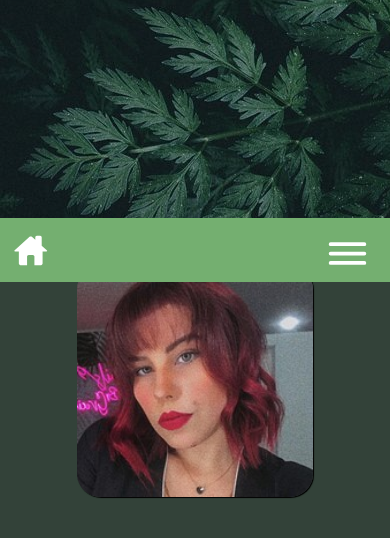
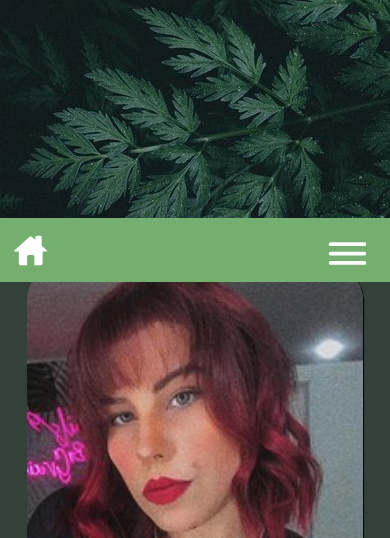
Before and after one commit to DasigoSZK/PF-Szkamarda, a plain HTML site: page index.html in a window 390 px wide. Shown: the part 562-1100 px from the top of the page. Drawn offline with nearby package versions, Linux system fonts and the light colour scheme.

Commit message:
Cambiando la etiqueta picture del index por imgs responsive

```diff
--- a/index.html
+++ b/index.html
@@ -79,11 +79,9 @@
     </section>
     <section class="section-cards">
       <article id="grecia" class="gx-0 row justify-content-center container-index card-grecia">
-        <div class="col-sm-12 col-xl-6 gx-0 row justify-content-xl-end">
-          <picture class="pb-5 pd-xl-0 d-flex justify-content-center large-picture d-xl-block">
-            <source srcset="./assets/grecia-lg.jpg" media="(min-width: 1200px)">
-            <img src="./assets/grecia-sm.jpg" alt="Foto de manicurista">
-          </picture>
+        <div class="col-sm-12 col-xl-6 gx-0 row justify-content-center justify-content-xl-end">
+          <img class="card-picture" src="./assets/grecia-lg.jpg" alt="Foto de la manicurista de MG">
+          <img class="card-picture--small" src="./assets/grecia-sm.jpg" alt="Foto de la manicurista de MG">
         </div>
         <div class="text-center text-xl-start col-sm-12 col-xl-6">
           <div class="mb-4 d-flex justify-content-center">
@@ -103,11 +101,9 @@
         </div>
       </article>
       <article id="marina" class="gx-0 row justify-content-center container-index card-marina">
-        <div class="col-sm-12 col-xl-6 gx-0 row justify-content-xl-end">
-          <picture class="pb-5 pd-xl-0 d-flex justify-content-center large-picture d-xl-block">
-            <source srcset="./assets/marina-lg-cut.jpg" media="(min-width: 1200px)">
-            <img src="./assets/marina-sm.jpg" alt="Foto de manicurista">
-          </picture>
+        <div class="col-sm-12 col-xl-6 gx-0 row justify-content-center justify-content-xl-end">
+          <img class="card-picture" src="./assets/marina-lg-cut.jpg" alt="Foto de la peluquera de MG">
+          <img class="card-picture--small" src="./assets/marina-sm.jpg" alt="Foto de la peluquera de MG">
         </div>
         <div class="text-center text-xl-start col-sm-12 col-xl-6">
           <div class="mb-4 d-flex justify-content-center">
--- a/scss/site-styles/_index.scss
+++ b/scss/site-styles/_index.scss
@@ -30,6 +30,22 @@
       height: 100vh;
       padding-top: 3rem;
 
+      .card-picture {
+        border-radius: 10%;
+        box-shadow: 1px 1px 1px black;
+        width: 27rem;
+        height: 50rem;
+        margin-right: 1rem;
+      }
+
+      .card-picture--small {
+        border-radius: 10%;
+        box-shadow: 1px 1px 1px black;
+        width: 21rem;
+        height: 21rem;
+        display: none;
+      }
+
       .large-picture {
         >* {
           border-radius: 10%;
@@ -48,7 +64,6 @@
 @media screen and (min-width: 1200px) {
   #inicio {
     .section-cards {
-
       .container-index {
         margin-left: auto;
         margin-right: auto;
@@ -63,8 +78,21 @@
     .section-cards {
       background-image: none;
       background-color: #334239;
+
+      .card-grecia,
+      .card-marina {
+        .card-picture {
+          display: none;
         }
 
+        .card-picture--small {
+          @include flex (row, center, center)
+        }
+      }
+
+    }
+
+  }
 }
 
 @media screen and (max-width: 850px) {
@@ -102,10 +130,18 @@
     .section-cards {
       height: 240vh;
 
+      .card-grecia,
+      .card-marina {
+        .card-picture--small {
+          width: 15rem;
+          height: 15rem;
+          margin-bottom: 1rem;
+        }
+      }
+
       article {
         margin-bottom: 7rem;
       }
     }
   }
 }
-}
```
Also changed, not shown: css/styles.css, 1 other file. Lines whose indentation alone changed are shown as unchanged.
